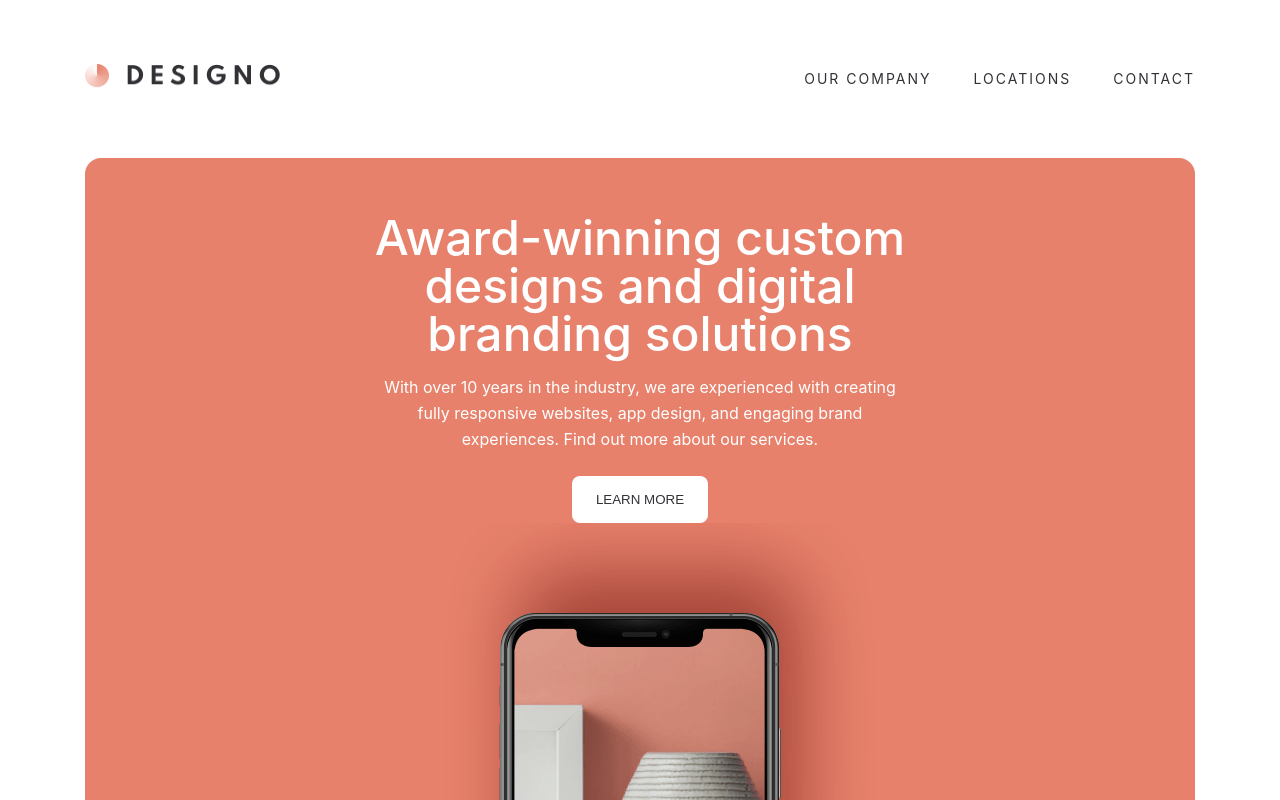
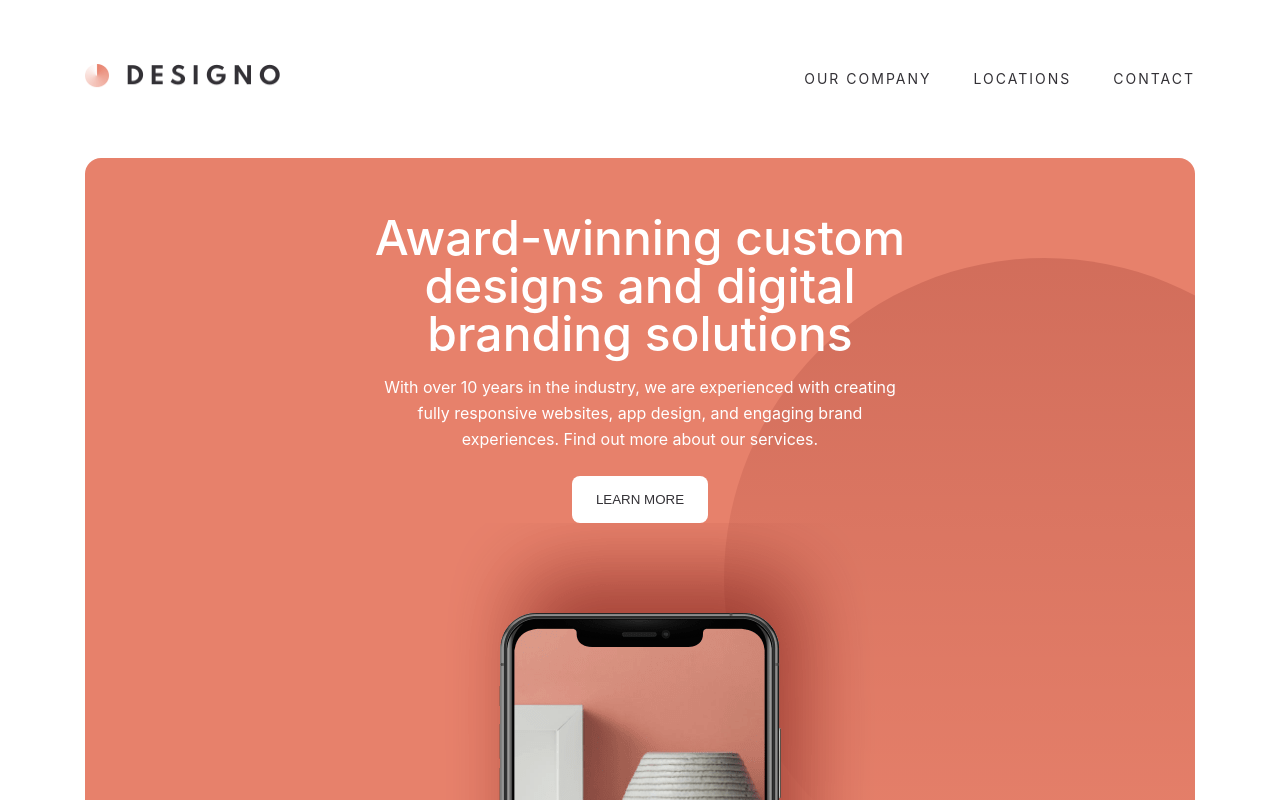
Before and after one commit to MartineauRemi/designo-website, a React (Create React App) app: page / in a window 1280 px wide. Shown: the top 800 px of the page. Built offline with nearby package versions, Linux system fonts and the light colour scheme.

Commit message:
added a background svg to the Homepage hero

```diff
--- a/src/layout/homepage/Hero.js
+++ b/src/layout/homepage/Hero.js
@@ -3,6 +3,7 @@ import styled from 'styled-components'
 import { WhiteBtn } from '../../components/Buttons'
 import heroPhone from "../../assets/home/desktop/image-hero-phone.png"
 import { Link } from "react-router-dom"
+import heroBg from "../../assets/home/desktop/bg-pattern-hero-home.svg"
 
 const Wrapper = styled.section`
     place-self: center;
@@ -10,15 +11,41 @@ const Wrapper = styled.section`
     max-width: var(--layout-max-width);
     background-color: var(--peach);
     color: var(--white);
-    /* padding: 5rem 1.5rem 0 1.5rem; */
+    padding: 5rem 1.5rem 0 1.5rem;
+
     display: flex;
     flex-direction: column;
     align-items: center;
+    position: relative;
+    z-index: 1;
+
+    overflow: hidden;
+
+    &::after{
+        content: "";
+        position: absolute;
+        top: 0;
+        left: 0;
+        height: 40rem;
+        width: 40rem;
+        background: url(${heroBg});
+        background-position: center;
+        background-repeat: no-repeat;
+        background-size: cover;
+        z-index: -1;
+    }
 
     @media screen and (min-width: 768px){
         border-radius: var(--layout-border-radius);
         padding: 3.5rem;
         padding-bottom: 0;
+
+        &::after{
+            top: 6.25rem;
+            right: 0;
+            left: unset;
+            background-position: right -10.625rem top 0;
+        }
     }
 
     @media screen and (max-width: 1439px){
@@ -31,6 +58,11 @@ const Wrapper = styled.section`
         padding: 0;
         padding-left: 6rem;
         height: 40rem;
+
+        &::after{
+            background-position: center;
+            top: 0;
+        }
     }
 `
 
@@ -60,6 +92,7 @@ const Aside = styled.aside`
         position: relative;
         top: -5rem;
     }
+
 
     @media screen and (min-width: 1440px){
         width: 28.5rem;
```
